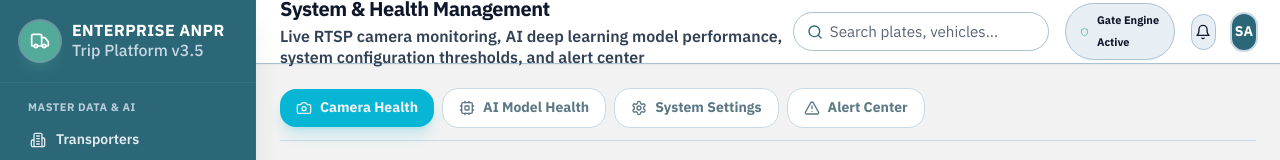
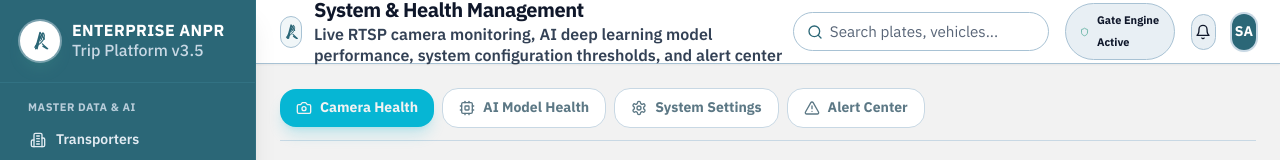
Before and after one commit to jaipriyaa/ANPR-Trip-Management, a React (Vite) app in the folder frontend/: page /system-health in a window 1280 px wide. Shown: the top 160 px of the page. Built offline with nearby package versions, Linux system fonts and the light colour scheme; no server answers.

Commit message:
feat: integrate custom stylized A emblem logo mark into Sidebar and Header components

```diff
--- /dev/null
+++ b/frontend/src/components/AppLogo.jsx
@@ -0,0 +1,48 @@
+import React from 'react';
+
+/**
+ * Custom Brand Logo Component
+ * Renders the stylized 'A' emblem with leaf curve accent.
+ */
+export default function AppLogo({ className = "w-7 h-7", color = "currentColor" }) {
+  return (
+    <svg
+      viewBox="0 0 100 100"
+      fill="none"
+      xmlns="http://www.w3.org/2000/svg"
+      className={className}
+    >
+      {/* Outer Stylized 'A' Frame & Leaf Outline */}
+      <path
+        d="M32 82 L50 14 L68 42 M38 82 L50 28 L56 42"
+        stroke={color}
+        strokeWidth="6"
+        strokeLinecap="round"
+        strokeLinejoin="round"
+      />
+      {/* Curved Leaf Sweep & Crossbar */}
+      <path
+        d="M28 76 C42 66 52 64 62 48 C72 32 68 20 62 16 C56 26 50 38 42 54 C34 66 30 72 28 76 Z"
+        stroke={color}
+        strokeWidth="5"
+        strokeLinecap="round"
+        strokeLinejoin="round"
+        fill="none"
+      />
+      {/* Leaf Inner Vein */}
+      <path
+        d="M52 50 C58 38 64 26 62 18"
+        stroke={color}
+        strokeWidth="4"
+        strokeLinecap="round"
+      />
+      {/* Right Foot Accent */}
+      <path
+        d="M60 62 C68 70 76 78 82 82 M62 72 C70 78 74 80 78 82"
+        stroke={color}
+        strokeWidth="5.5"
+        strokeLinecap="round"
+      />
+    </svg>
+  );
+}
--- a/frontend/src/components/Header.jsx
+++ b/frontend/src/components/Header.jsx
@@ -1,12 +1,18 @@
 import React from 'react';
 import { Shield, Search, Bell } from 'lucide-react';
+import AppLogo from './AppLogo';
 
 export default function Header({ title, subtitle }) {
   return (
     <header className="h-16 bg-white border-b border-[#a8c2d4] sticky top-0 z-20 px-6 flex items-center justify-between shadow-sm">
-      <div>
-        <h1 className="text-lg font-extrabold text-[#0f172a] tracking-tight font-sans">{title}</h1>
-        {subtitle && <p className="text-xs text-[#334155] font-semibold font-sans mt-0.5">{subtitle}</p>}
+      <div className="flex items-center gap-3">
+        <div className="w-8 h-8 rounded-xl bg-[#f0f6f8] border border-[#a8c2d4] flex items-center justify-center">
+          <AppLogo className="w-5 h-5 text-[#2b6777]" />
+        </div>
+        <div>
+          <h1 className="text-lg font-extrabold text-[#0f172a] tracking-tight font-sans leading-snug">{title}</h1>
+          {subtitle && <p className="text-xs text-[#334155] font-semibold font-sans">{subtitle}</p>}
+        </div>
       </div>
 
       <div className="flex items-center gap-4">
--- a/frontend/src/components/Sidebar.jsx
+++ b/frontend/src/components/Sidebar.jsx
@@ -1,5 +1,6 @@
 import React from 'react';
 import { NavLink } from 'react-router-dom';
+import AppLogo from './AppLogo';
 import {
   Building2,
   Truck,
@@ -85,10 +86,10 @@ const navigationGroups = [
 export default function Sidebar() {
   return (
     <aside className="w-64 bg-[#2b6777] text-white flex flex-col h-screen sticky top-0 z-30 font-sans shadow-xl border-r border-[#3d8294]/30">
-      {/* Brand Header */}
+      {/* Brand Header with New Custom Logo Emblem */}
       <div className="p-5 border-b border-[#3d8294]/40 flex items-center gap-3">
-        <div className="w-10 h-10 rounded-2xl bg-[#52ab98] flex items-center justify-center shadow-lg shadow-[#52ab98]/30 ring-2 ring-[#c8d8e4]/40">
-          <Truck className="w-5 h-5 text-white" />
+        <div className="w-10 h-10 rounded-2xl bg-white flex items-center justify-center shadow-lg shadow-[#52ab98]/20 ring-2 ring-[#c8d8e4]/50">
+          <AppLogo className="w-6 h-6 text-[#2b6777]" />
         </div>
         <div>
           <h1 className="font-extrabold text-white tracking-wide text-sm leading-tight">ENTERPRISE ANPR</h1>
```
